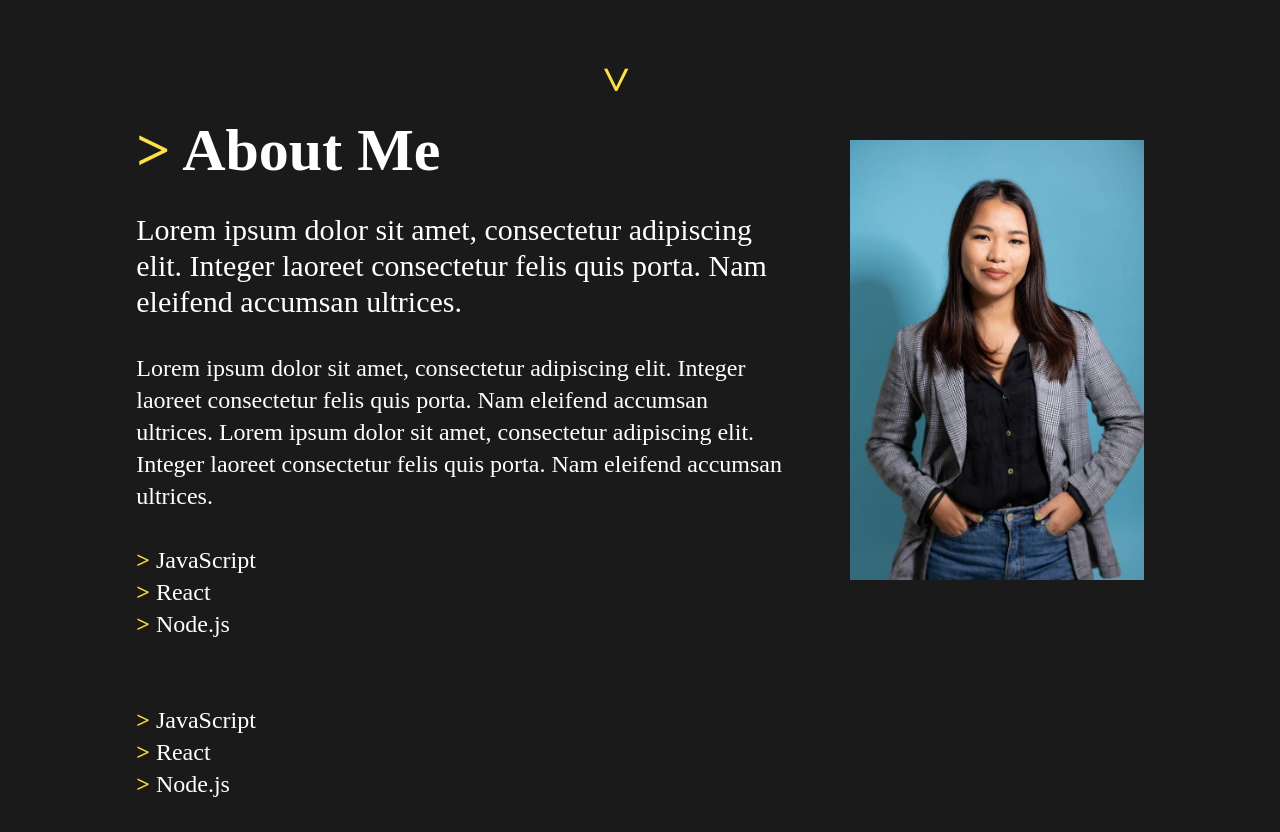
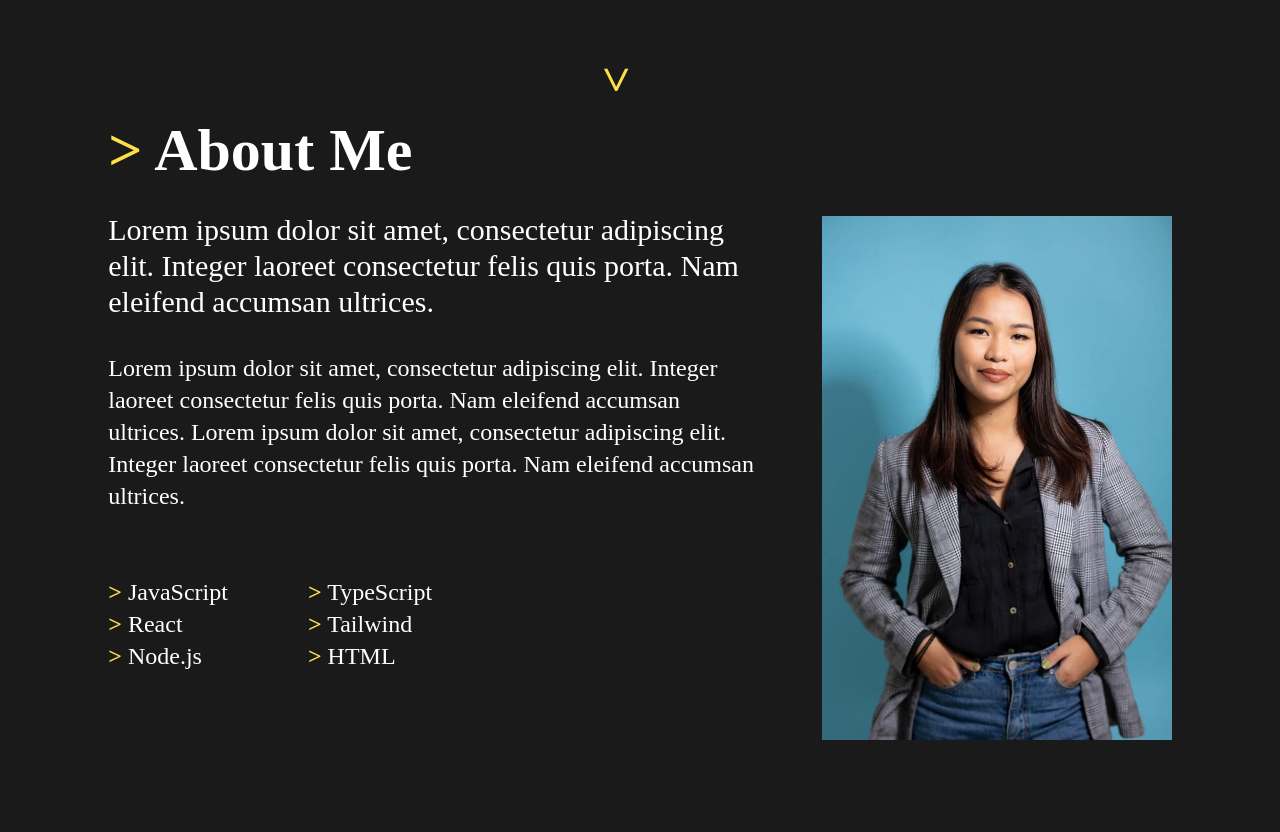
Before and after one commit to UnclePedro/My-Portfolio, a React (Vite) app in the folder Front-End Portfolio/: page / in a window 1280 px wide. Shown: the part 680-1512 px from the top of the page. After the commit the page ends 1440 px from the top, so only its background shows below. Built offline with nearby package versions, Linux system fonts and the light colour scheme.

Commit message:
Finesse toolbox list

```diff
--- a/Front-End Portfolio/src/App.tsx
+++ b/Front-End Portfolio/src/App.tsx
@@ -37,6 +37,7 @@ function App() {
               eleifend accumsan ultrices. Lorem ipsum dolor sit amet, consectetur adipiscing elit. Integer laoreet
               consectetur felis quis porta. Nam eleifend accumsan ultrices.
             </p>
+            <div className={'flex'}>
               <ol className={'text-2xl my-8'}>
                 <li>
                   <span className={'text-yellow-300 font-extrabold'}>&gt;</span> JavaScript
@@ -48,19 +49,20 @@ function App() {
                   <span className={'text-yellow-300 font-extrabold'}>&gt;</span> Node.js
                 </li>
               </ol>
-            <ol className={'text-2xl my-8 inline-flex flex-col'}>
+              <ol className={'text-2xl my-8 inline-flex flex-col pl-20'}>
                 <li>
-                <span className={'text-yellow-300 font-extrabold'}>&gt;</span> JavaScript
+                  <span className={'text-yellow-300 font-extrabold'}>&gt;</span> TypeScript
                 </li>
                 <li>
-                <span className={'text-yellow-300 font-extrabold'}>&gt;</span> React
+                  <span className={'text-yellow-300 font-extrabold'}>&gt;</span> Tailwind
                 </li>
                 <li>
-                <span className={'text-yellow-300 font-extrabold'}>&gt;</span> Node.js
+                  <span className={'text-yellow-300 font-extrabold'}>&gt;</span> HTML
                 </li>
               </ol>
             </div>
-          <img src={headshot} alt="headshot" className={'flex flex-end h-[460px] pl-16 pt-5'} />
+          </div>
+          <img src={headshot} alt="headshot" className={'flex flex-end h-[620px] pl-16 pt-24'} />
         </div>
       </body>
     </>
```
Lines whose indentation alone changed are shown as unchanged.
